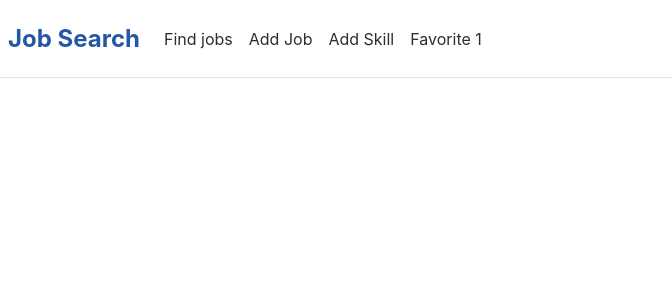
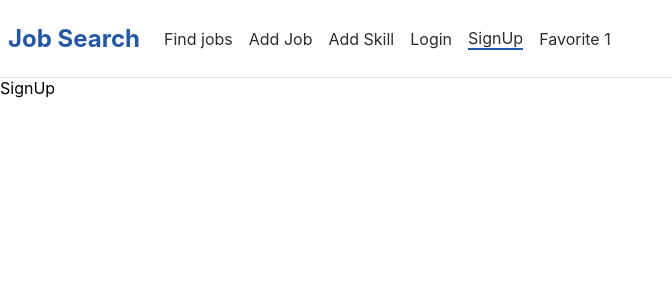
Before and after one commit to sounit-organization/job_search_app_front, a React (Create React App) app: page /signUp in a window 1280 px wide. Shown: the top 300 px of the page, without its empty margins (0-672 px from the left). Built offline with nearby package versions, Linux system fonts and the light colour scheme.

Commit message:
add signup page

```diff
--- a/src/App.tsx
+++ b/src/App.tsx
@@ -5,6 +5,7 @@ import CreateSkill from "./presentation/pages/create-skill";
 import JobList from "./presentation/pages/job-list";
 import CreateJob from "./presentation/pages/create-job";
 import Favorite from "./presentation/pages/favorite";
+import SignUp from "./presentation/pages/SignUp";
 
 // FIXME: no optimization before measure the performance
 // const Header = lazy(() => import("../src/components/organisms/header"));
@@ -24,6 +25,7 @@ function App() {
     { path: "/jobs/new", element: <CreateJob /> },
     { path: "/skills/new", element: <CreateSkill /> },
     { path: "/favorite", element: <Favorite /> },
+    { path: "/signUp", element: <SignUp /> },
   ]);
   return (
     <>
--- a/src/presentation/components/organisms/header.tsx
+++ b/src/presentation/components/organisms/header.tsx
@@ -8,6 +8,8 @@ const Header = () => {
     { id: "n1", title: "Find jobs", to: "/" },
     { id: "n2", title: "Add Job", to: "/jobs/new" },
     { id: "n3", title: "Add Skill", to: "/skills/new" },
+    { id: "n4", title: "Login", to: "/login" },
+    { id: "n5", title: "SignUp", to: "/signUp" },
   ];
 
   return (
--- /dev/null
+++ b/src/presentation/hooks/useForm.tsx
@@ -0,0 +1 @@
+const useForm = () => {};
--- /dev/null
+++ b/src/presentation/pages/SignUp.tsx
@@ -0,0 +1,7 @@
+import React from "react";
+
+const SignUp = () => {
+  return <div>SignUp</div>;
+};
+
+export default SignUp;
```
